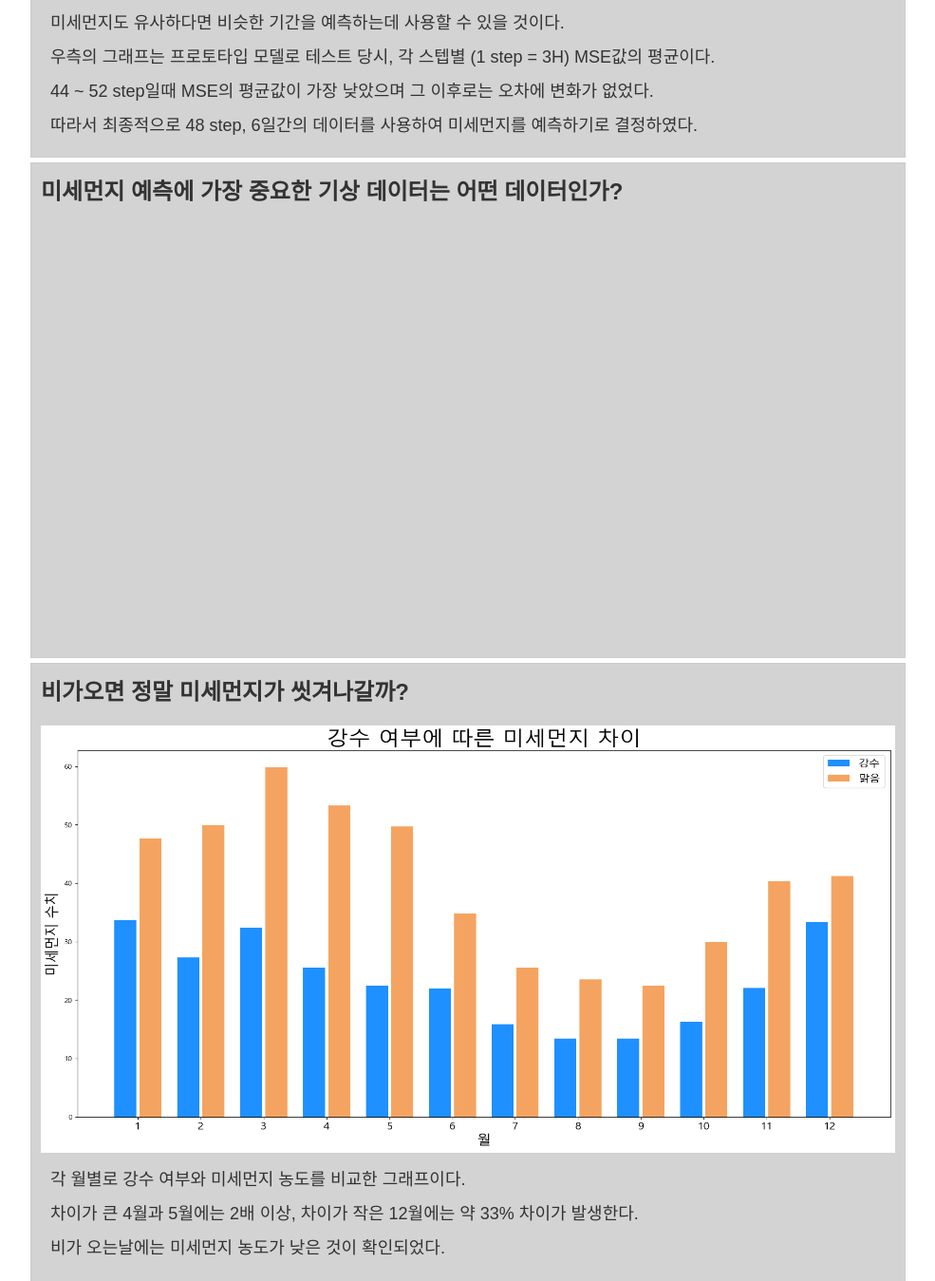
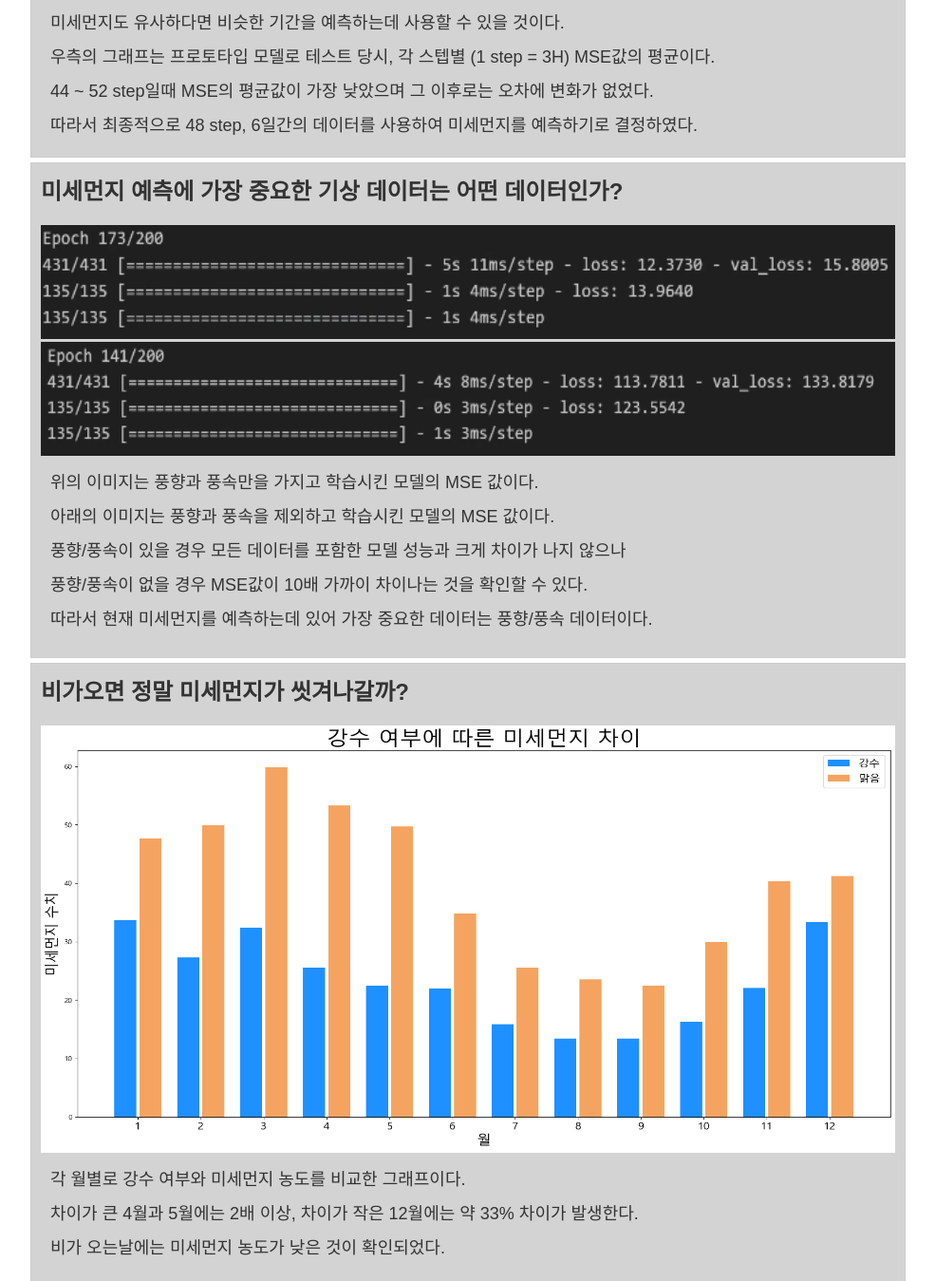
Before and after one commit to jaydenjeong/finedust_project, a Django app: page /analysis/weather/ in a window 1280 px wide. Shown: the part 563-1912 px from the top of the page at 95% size, without its empty margins (147-1132 px from the left). Run offline with Django 5.2, Linux system fonts and the light colour scheme.

Commit message:
풍향 풍속에 대한 분석 내용 추가 - 관련 이미지 2장 추가

```diff
--- a/Web/templates/analysis_page/weather.html
+++ b/Web/templates/analysis_page/weather.html
@@ -25,6 +25,13 @@
   </div>
   <div id="content">
     <h1>미세먼지 예측에 가장 중요한 기상 데이터는 어떤 데이터인가?</h1>
+    <img src="{% static 'images/weather_analysis/wind.png' %}" width = 900px height = 120px>
+    <img src="{% static 'images/weather_analysis/nowind.png' %}" width = 900px height = 120px>
+    <p>위의 이미지는 풍향과 풍속만을 가지고 학습시킨 모델의 MSE 값이다.</p>
+    <p>아래의 이미지는 풍향과 풍속을 제외하고 학습시킨 모델의 MSE 값이다.</p>
+    <p>풍향/풍속이 있을 경우 모든 데이터를 포함한 모델 성능과 크게 차이가 나지 않으나</p>
+    <p>풍향/풍속이 없을 경우 MSE값이 10배 가까이 차이나는 것을 확인할 수 있다.</p>
+    <p>따라서 현재 미세먼지를 예측하는데 있어 가장 중요한 데이터는 풍향/풍속 데이터이다.</p>
   </div>
   <div id="content" style = "height: 630px">
     <h1>비가오면 정말 미세먼지가 씻겨나갈까?</h1>
```
Also changed, not shown: Web/assets/images/weather_analysis/nowind.png (added), Web/assets/images/weather_analysis/wind.png (added).
